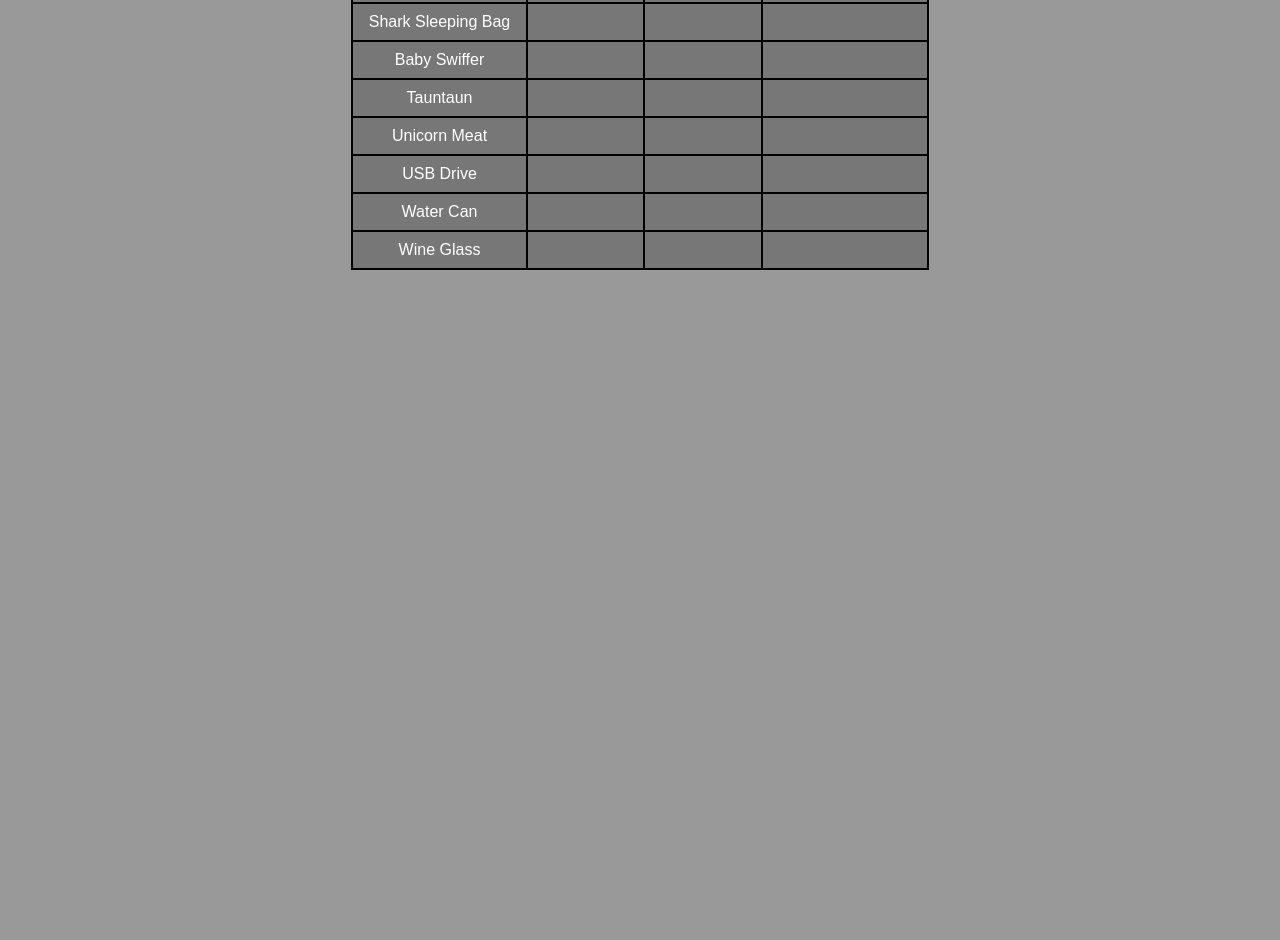
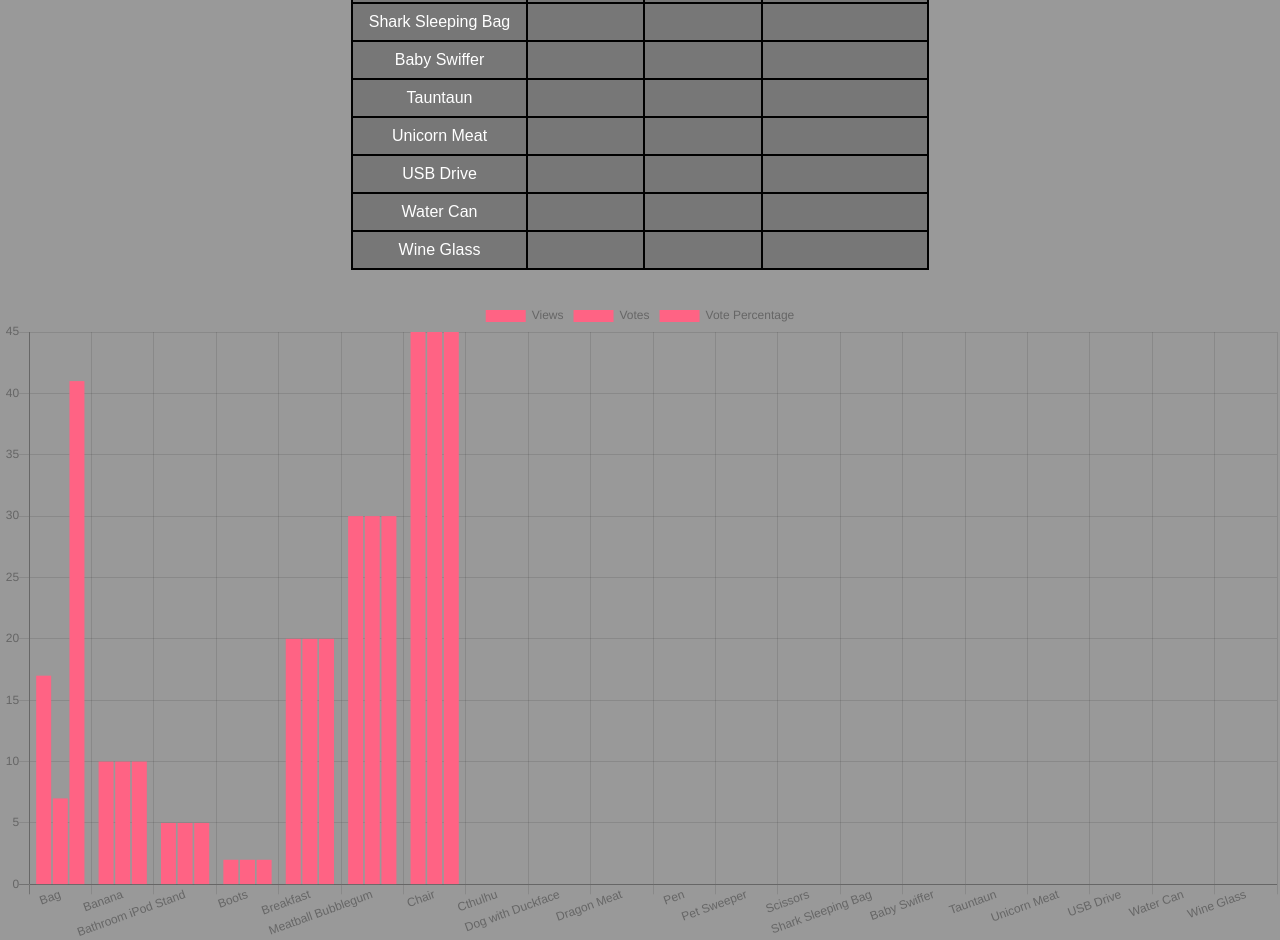
Before and after one commit to 2a-Ron/BusMall, a plain HTML site: page index.html in a window 1280 px wide. Shown: the part 1055-1995 px from the top of the page. Before the commit the page ends 1355 px from the top, so only its background shows below. Drawn offline with nearby package versions, Linux system fonts and the light colour scheme.

Commit message:
started working on my chart

```diff
--- a/css/style.css
+++ b/css/style.css
@@ -112,6 +112,14 @@ button:hover {
     text-align: center;
 }
 
+canvas {
+    width: 400px;
+    height: 400px;
+    margin-left: auto;
+    margin-right: auto;
+    text-align: center;
+}
+
 .row-button {
     background-color: #555;
     border-style: solid;
--- a/index.html
+++ b/index.html
@@ -19,14 +19,7 @@
             <td><img id="pic2" src="" title=""></td>
             <td><img id="pic3" src="" title=""></td>
         </table>
-    <!-- This is left incase I go back and add a show/hide function.  The button would thus show the hidden results.
 
-        <table id="button-table">
-            <tr>
-                <th class="row-button"><button id="test-button" type="submit">&circlearrowright; RENDER RESULTS</button></th>
-            </tr>
-        </table>
-    -->
         <table id="stat-sheet-shell">
             <tr>
                 <th class="grid-title">&nbsp;</th>
@@ -162,38 +155,10 @@
                 <td class="row-alt-color" id="percent-for-wine-glass"></td>
             </tr>
         </table>
-        <!--
-        <table id="stat-sheet-shell">
-            <tr>
-                <th class="grid-title"></th>
-                <th class="grid-title"></th>
-                <th class="grid-title">GALLERY</th>
-                <th class="grid-title">STATS</th>
-                <th class="grid-title"></th>
-            </tr>
-            <tr>
-                <th class="row-header">Image Name:</th>
-                <th class="row-header">Views:</th>
-                <th class="row-header">Clicks:</th>
-                <th class="row-header">Percentage Viewed:</th>
-                <th class="row-header">Percentage Clicked:</th>
-            </tr>
-            <tr>
-                <td class="row-alt-color">something.jpg</td>
-                <td class="row-alt-color">4</td>
-                <td class="row-alt-color">8</td>
-                <td class="row-alt-color">16%</td>
-                <td class="row-alt-color">50%</td>
-            </tr>
-            <tr>
-                <td class="row-alt-color">somethingElse.jpg</td>
-                <td class="row-alt-color">10</td>
-                <td class="row-alt-color">2</td>
-                <td class="row-alt-color">40%</td>
-                <td class="row-alt-color">20%</td>
-            </tr>
-        </table>
-        -->
+
+        <canvas id="bus-mall-chart"></canvas>
+
+        <script src="https://cdnjs.cloudflare.com/ajax/libs/Chart.js/2.4.0/Chart.min.js"></script>
         <script src="js/app.js"></script>
     </body>
 </html>
--- a/js/app.js
+++ b/js/app.js
@@ -216,6 +216,42 @@ function renderStatistics () {
     }
   }
 }
+// CHART NOTES: Clicks and Views are stored in each object so i can cycle through allImages[i].clicks and .views to access those stats.  Percentage is trapped.  The hole I dug is going to make me re-write arithmatic for percentages unless I can figure out how to extract my data from my constructors and push them into an empty array and use that to output to my graph.  I need to extract all 3 categories of info into their own individual empty array
+
+// draw chart
+var ctx = document.getElementById('bus-mall-chart').getContext('2d');
+var chart = new Chart(ctx, {
+  // The type of chart we want to create
+  type: 'bar',
+
+  // The data for our dataset
+  data: {
+    labels: ['Bag', 'Banana', 'Bathroom iPod Stand', 'Boots', 'Breakfast', 'Meatball Bubblegum', 'Chair', 'Cthulhu', 'Dog with Duckface', 'Dragon Meat', 'Pen', 'Pet Sweeper', 'Scissors', 'Shark Sleeping Bag', 'Baby Swiffer', 'Tauntaun', 'Unicorn Meat', 'USB Drive', 'Water Can', 'Wine Glass'],
+    datasets: [
+      {
+        label: 'Views',
+        backgroundColor: 'rgb(255, 99, 132)',
+        borderColor: 'rgb(255, 99, 132)',
+        data: [17, 10, 5, 2, 20, 30, 45], // these will be clicks views and percentage
+      },
+      {
+        label: 'Votes',
+        backgroundColor: 'rgb(255, 99, 132)',
+        borderColor: 'rgb(255, 99, 132)',
+        data: [7, 10, 5, 2, 20, 30, 45], // these will be clicks views and percentage
+      },
+      {
+        label: 'Vote Percentage',
+        backgroundColor: 'rgb(255, 99, 132)',
+        borderColor: 'rgb(255, 99, 132)',
+        data: [41, 10, 5, 2, 20, 30, 45], // these will be clicks views and percentage
+      },
+
+    ]
+  },
+  // Configuration options go here
+  options: {}
+});
 
 slotOne.addEventListener('click', handleClick);
 slotTwo.addEventListener('click', handleClick);
```
Lines whose indentation alone changed are shown as unchanged.
